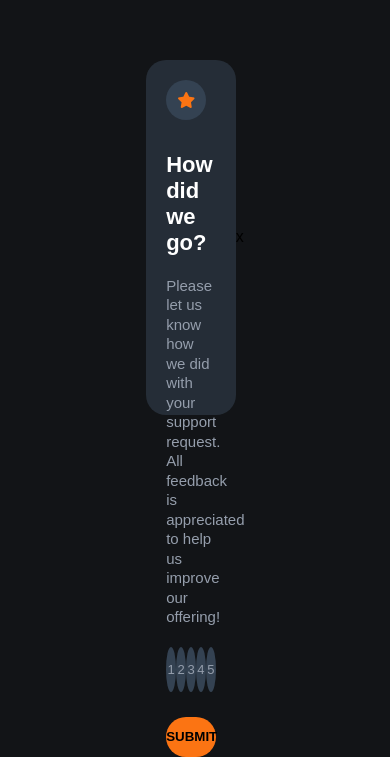
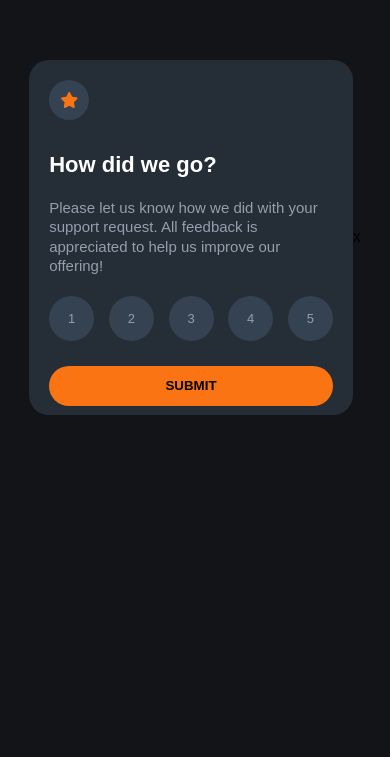
Before and after one commit to Nicat-Huseynli/Rating-App, a plain HTML site: page index.html in a window 390 px wide. Shown: the part 185-942 px from the top of the page. After the commit the page ends 844 px from the top, so only its background shows below. Drawn offline with Linux system fonts and the light colour scheme.

Commit message:
Change saved

```diff
--- a/style.css
+++ b/style.css
@@ -150,5 +150,12 @@ body{
             }
         }
     }
+}
 
+@media screen and (max-width: 800px) {
+    main{
+        width: 83% !important;
+        height: 355px;
+        padding: 20px;
+    }
 }
```
